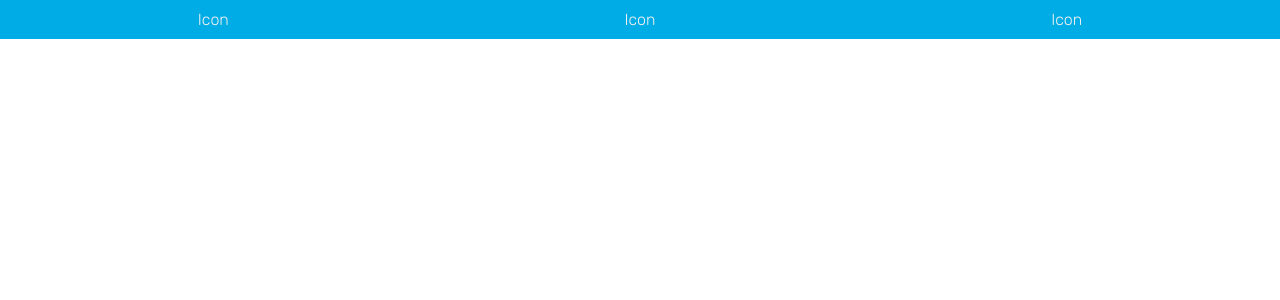
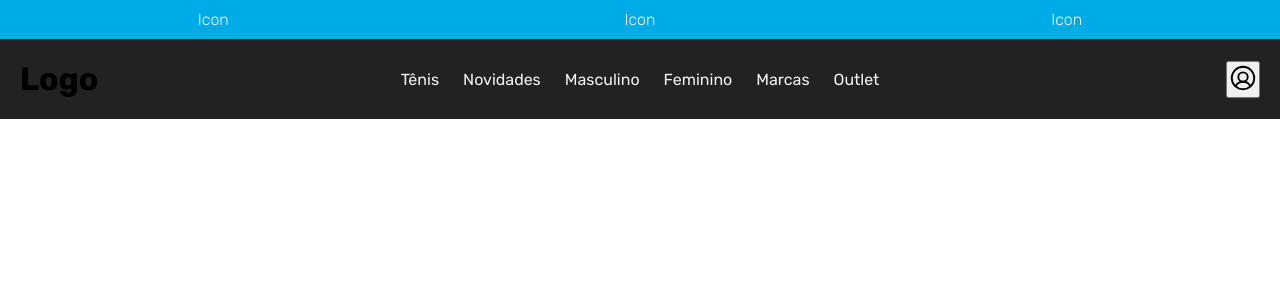
Before and after one commit to zkauansantos/e-commercefe, a React (Vite) app: page / in a window 1280 px wide. Shown: the top 300 px of the page. Built offline with nearby package versions, Linux system fonts and the light colour scheme; a web font is replaced by a local one.

Commit message:
rendering header

```diff
--- a/src/App/index.tsx
+++ b/src/App/index.tsx
@@ -1,5 +1,7 @@
 import { BrowserRouter } from 'react-router-dom';
 import { ThemeProvider } from 'styled-components';
+
+import Header from '../components/Header';
 
 import { theme } from '../assets/styles/theme/default';
 import { GlobalStyles } from '../assets/styles/GlobalStyles';
@@ -11,6 +13,7 @@ export default function App() {
       <ThemeProvider theme={theme}>
         <GlobalStyles />
         <Disclaimer />
+        <Header />
       </ThemeProvider>
     </BrowserRouter>
   );
--- a/src/components/Header/index.tsx
+++ b/src/components/Header/index.tsx
@@ -1,3 +1,7 @@
+import * as Popover from '@radix-ui/react-popover';
+
+import { UserCircle } from 'phosphor-react';
+
 import MenuList from '../MenuList';
 
 import {
@@ -21,6 +25,24 @@ export default function Header() {
             <MenuViewPort />
           </div>
         </MenuRoot>
+
+        <div style={{ display: 'flex', zIndex: '5', gap: 15 }}>
+          <Popover.Root>
+            <Popover.Trigger>
+              <UserCircle size={30} />
+            </Popover.Trigger>
+
+            <Popover.Portal>
+
+              <Popover.Content>
+                <div>
+                  Mundo
+                </div>
+              </Popover.Content>
+
+            </Popover.Portal>
+          </Popover.Root>
+        </div>
       </Content>
     </Container>
   );
```
